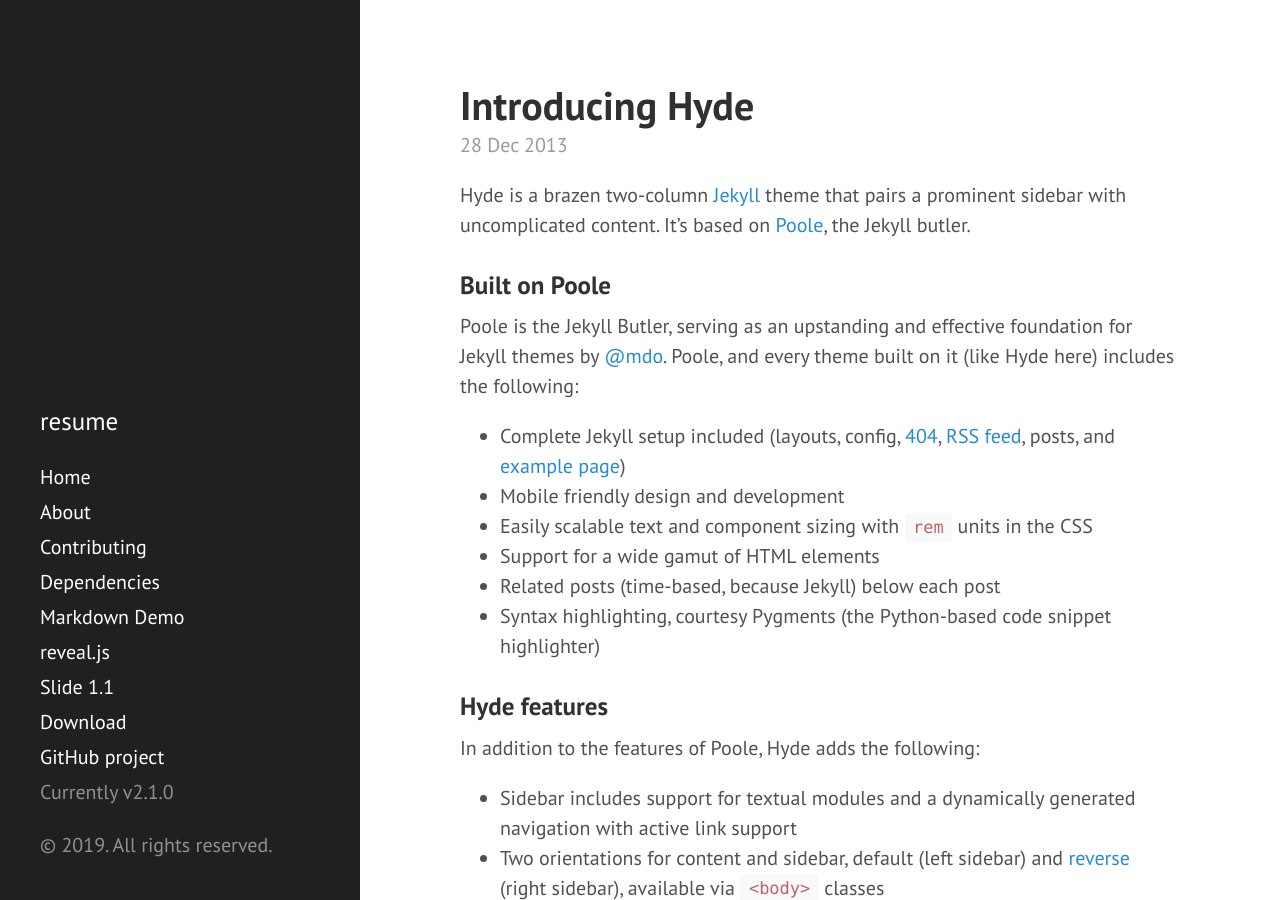
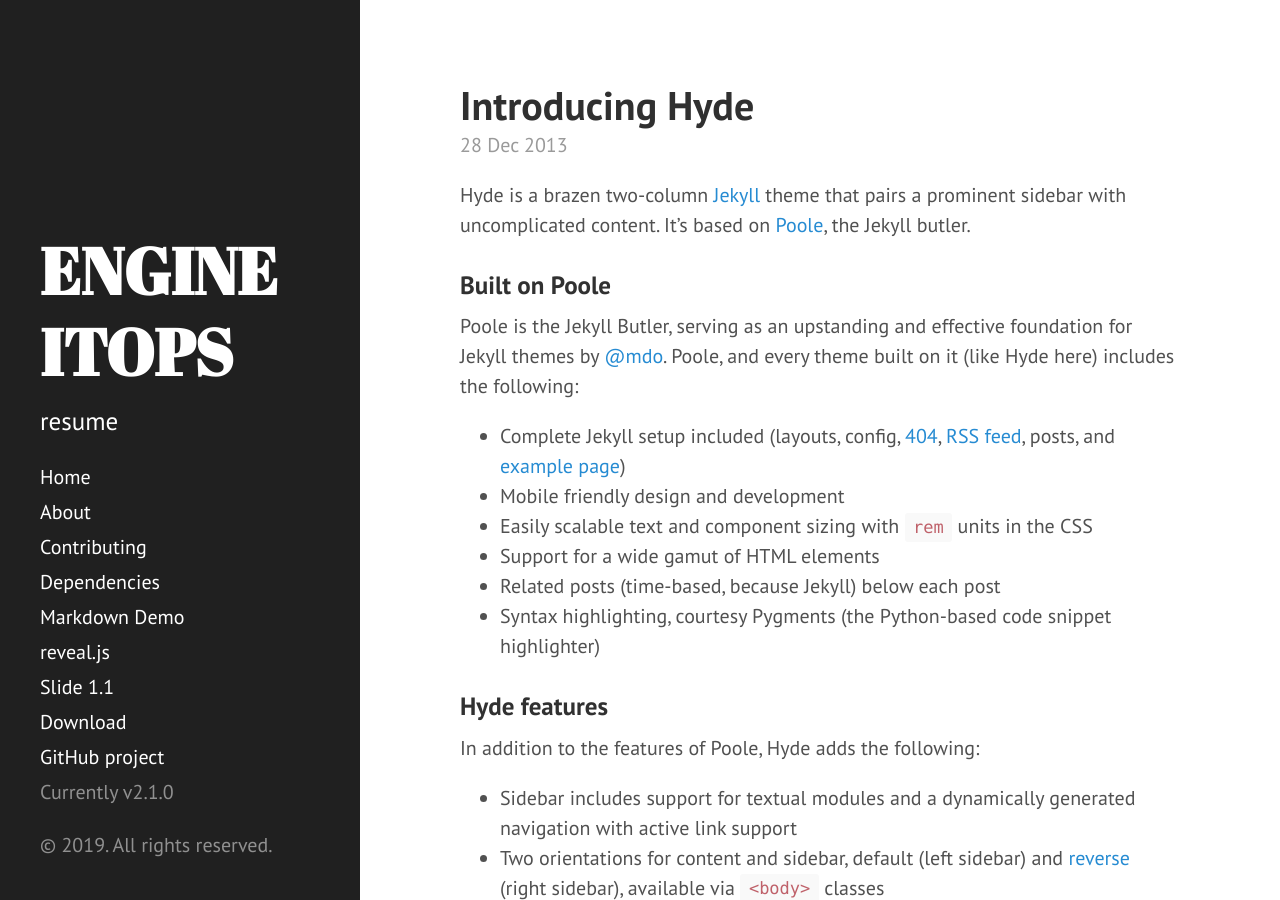
Before and after one commit to EngineITOps/EngineITOps.github.io, a Jekyll site: the page built from index.html, in a window 1280 px wide and 900 px high. Built offline with Jekyll 4.4.1, drawn with Linux system fonts in a browser that asks for light colours; Markdown is read by kramdown in place of the engine named in the settings; the list of posts is cut into pages by our own code.

Commit message:
Update _config.yml

```diff
--- a/_config.yml
+++ b/_config.yml
@@ -7,7 +7,8 @@ permalink:        pretty
 
 
 # Setup
-title:           ''
+title:           ENGINE
+                 ITOPS
 tagline:          'sangam biradar'
 description:      ' <a href="http://sangam14.github.io" target="_blank">resume</a>'
 url:              http://engineitops.github.io
```
